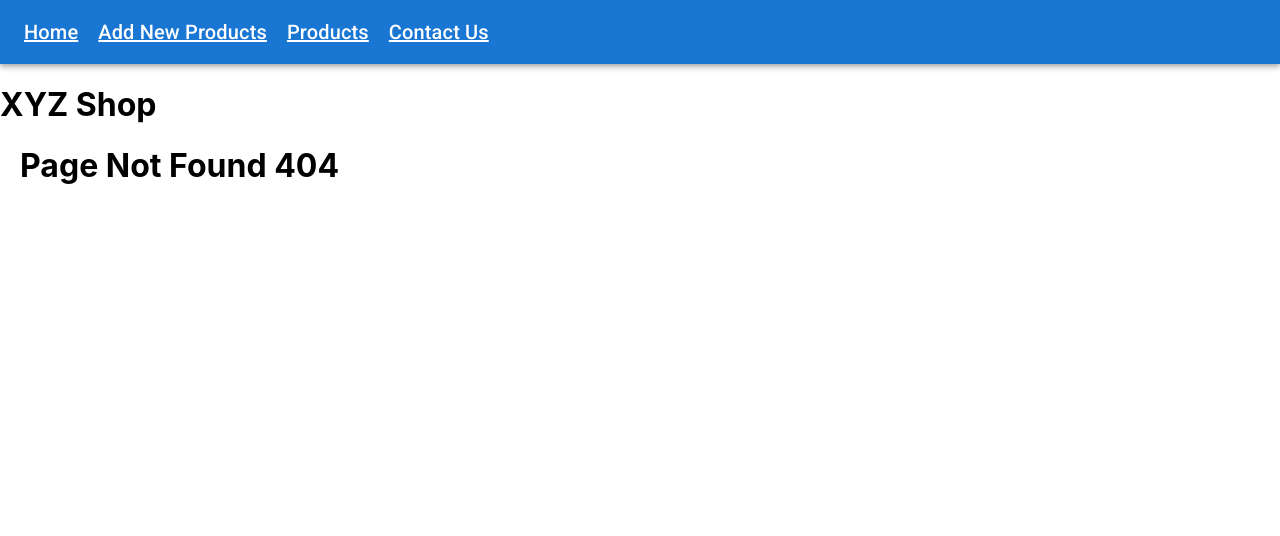
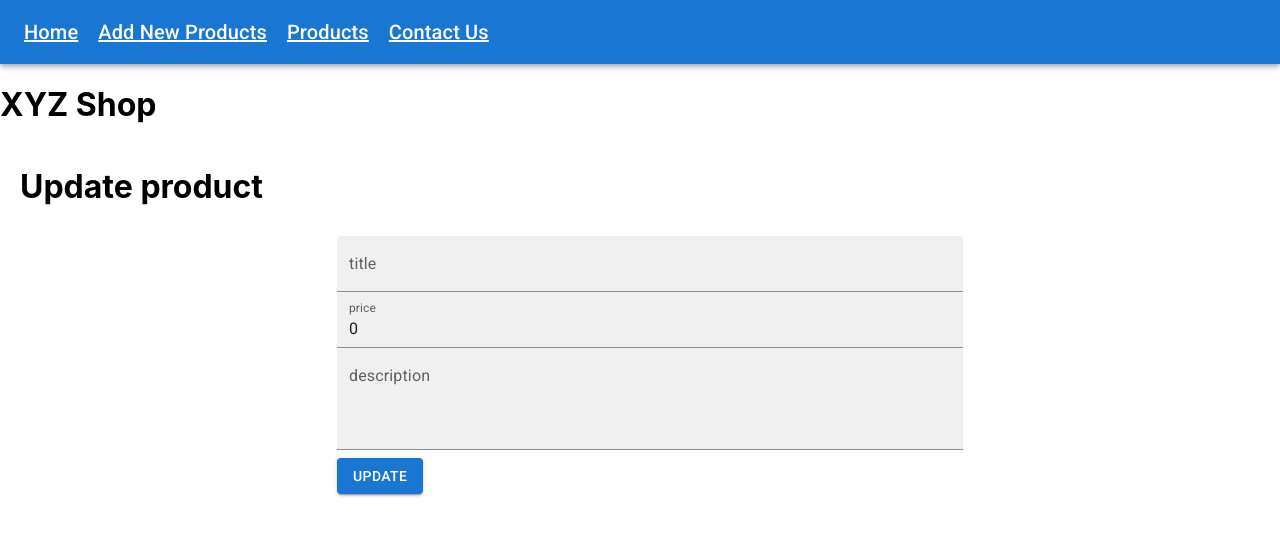
Before and after one commit to AsadMalik26/react-api, a React (Create React App) app: page /products/update/1 in a window 1280 px wide. Before the commit this address had no page. Shown: the top 536 px of the page. Built offline with nearby package versions, Linux system fonts and the light colour scheme; no server answers.

Commit message:
CRUD Operation Done
Write description later
- Sleep

```diff
--- a/src/App.js
+++ b/src/App.js
@@ -6,6 +6,7 @@ import ContactUs from "./components/ContactUs";
 import PageNotFound from "./components/NotFound";
 import Products from "./components/products/Products";
 import NewProduct from "./components/products/NewProduct";
+import UpdateProduct from "./components/products/UpdateProduct";
 //Router handling
 // Wrap full application in Router
 //Switch - used to tell the path and load component against the path
@@ -19,6 +20,7 @@ function App() {
           <Routes>
             {/* old method - above: Switch instead of Routes- below: component instead of element */}
             {/* <Route path="/" component={<LandingPage />} /> */}
+            <Route path="/products/update/:id" element={<UpdateProduct />} />
             <Route path="/products/new" element={<NewProduct />} />
             <Route path="/products" element={<Products />} />
             <Route path="/contact-us" element={<ContactUs />} />
--- a/src/components/products/Products.jsx
+++ b/src/components/products/Products.jsx
@@ -7,9 +7,16 @@ import { useNavigate } from "react-router-dom";
 import productOperation from "../../services/ProductOperations";
 
 const Products = () => {
+  const navigate = useNavigate();
   const [products, setProducts] = useState([]);
   // {title:"React", price:500, description:"Making React API by hard code testing "},{title:"React 2", price:300, description:"Making React API by hard code testing "}
   // console.log("Calling Products component");
+
+  const handleAddNewItem = (props) => {
+    console.log(props);
+    navigate("/products/new");
+    // push function relocate the the location i.e address
+  };
 
   const getData = () => {
     productOperation
@@ -21,13 +28,6 @@ const Products = () => {
       .catch((error) => console.log("Error fetch data", error));
   };
   useEffect(getData, []);
-
-  const navigate = useNavigate();
-  const handleAddNewItem = (props) => {
-    console.log(props);
-    navigate("/products/new");
-    // push function relocate the the location i.e address
-  };
 
   return (
     <div>
@@ -46,7 +46,7 @@ const Products = () => {
       ) : (
         <Grid container spacing={3}>
           {products.map((product, index) => (
-            <SingleProduct product={product} key={index} />
+            <SingleProduct product={product} key={index} onDelete={getData} />
           ))}
         </Grid>
       )}
--- a/src/components/products/SingleProduct.jsx
+++ b/src/components/products/SingleProduct.jsx
@@ -1,15 +1,43 @@
 import { Grid, Button } from "@mui/material";
 import React from "react";
-const SingleProduct = ({ product }) => {
+import { useNavigate } from "react-router-dom";
+import productOperation from "../../services/ProductOperations";
+
+const SingleProduct = (props) => {
+  const navigate = useNavigate();
+  const { product, onDelete } = props;
+
   return (
     <Grid item xs={4} style={{ border: "1px dotted" }}>
       <span>
         <h2>
           {product.title}
-          <Button variant="outlined" color="primary">
+          <Button
+            variant="outlined"
+            color="primary"
+            onClick={(e) => {
+              console.log("When Edit Clicked: e:", e);
+              console.log("When Edit Clicked: props:", props);
+              console.log("Navigate to update page");
+
+              navigate("/products/update/" + product._id);
+            }}
+          >
             Edit
-          </Button>{" "}
-          <Button variant="outlined" color="secondary">
+          </Button>
+          <Button
+            variant="outlined"
+            color="secondary"
+            onClick={(e) => {
+              productOperation
+                .deleteProduct(product._id)
+                .then((data) => {
+                  console.log("Deleted: ", data);
+                  onDelete();
+                })
+                .catch((err) => console.log("Error while delete: ", err));
+            }}
+          >
             Delete
           </Button>
         </h2>
--- /dev/null
+++ b/src/components/products/UpdateProduct.jsx
@@ -0,0 +1,118 @@
+import { Button, Grid, TextField } from "@mui/material";
+import React, { useEffect, useState } from "react";
+import { useNavigate, useParams } from "react-router-dom";
+import productOperation from "../../services/ProductOperations";
+
+const UpdateProduct = (props) => {
+  const [title, setTitle] = useState("");
+  const [price, setPrice] = useState(0);
+  const [description, setDescription] = useState("");
+  const navigate = useNavigate();
+  const params = useParams();
+
+  console.log("Params: ", params); // it is returning the param object
+  console.log("Params ID: ", params.id); //it is returning the id
+  console.log("In Update: ", props); // it return the location, history etc in props object - i.e the default props object
+
+  // console.log("Variables Values For every click: ", title, price, description);
+
+  const handleUpdateProduct = () => {
+    console.log("Update Clicked");
+    console.log(
+      "Variables Value before operation called: ",
+      title,
+      price,
+      description
+    );
+    productOperation
+      .updateProduct(params.id, { title, price, description })
+      .then((data) => {
+        console.log("Updated", data);
+        console.log(
+          "Variables Value AFTER operation called: ",
+          title,
+          price,
+          description
+        );
+        navigate("/products");
+      })
+      .catch((err) => console.log("Error Update: ", err));
+  };
+
+  useEffect(() => {
+    productOperation
+      .getSingleProduct(params.id)
+      .then((data) => {
+        setTitle(data.title);
+        setPrice(data.price);
+        setDescription(data.description);
+
+        // it is empty in 1st attempt
+        console.log(
+          "Data Variables Value",
+          data.title,
+          data.price,
+          data.description
+        );
+      })
+      .catch((err) => console.log("Error Fetching record: ", err));
+  }, []);
+
+  return (
+    <Grid container spacing={1}>
+      <Grid item xs={12}>
+        <h1>Update product</h1>
+      </Grid>
+
+      <Grid item xs={3}></Grid>
+      <Grid item xs={6}>
+        <TextField
+          value={title}
+          label="title"
+          variant="filled"
+          fullWidth
+          onChange={(e) => {
+            setTitle(e.target.value);
+          }}
+        />
+        <TextField
+          value={price}
+          label="price"
+          variant="filled"
+          fullWidth
+          onChange={(e) => {
+            setPrice(e.target.value);
+          }}
+          type="number"
+        />
+        <TextField
+          value={description}
+          label="description"
+          variant="filled"
+          fullWidth
+          onChange={(e) => {
+            setDescription(e.target.value);
+          }}
+          multiline
+          rows={3}
+        />
+      </Grid>
+      <Grid item xs={3}></Grid>
+      {/* <Grid container> */}
+      <Grid item xs={3}></Grid>
+      <Grid item xs={6}>
+        <Button
+          variant="contained"
+          color="primary"
+          onClick={handleUpdateProduct}
+        >
+          Update
+        </Button>
+      </Grid>
+      <Grid item xs={3}></Grid>
+      {/* </Grid> */}
+    </Grid>
+  );
+};
+
+export default UpdateProduct;
--- a/src/services/ApiCalls.js
+++ b/src/services/ApiCalls.js
@@ -37,7 +37,7 @@ class ApiCalls {
   put = (url, data) =>
     new Promise((resolve, reject) => {
       axios
-        .put(url)
+        .put(url, data)
         .then((res) => {
           resolve(res.data);
         })
--- a/src/services/ProductOperations.js
+++ b/src/services/ProductOperations.js
@@ -2,7 +2,10 @@ import ApiCalls from "./ApiCalls";
 
 class ProductOperations extends ApiCalls {
   addProduct = (data) => this.post("", data);
+
   getProduct = () => this.get("");
+  getSingleProduct = (id) => this.get("" + id);
+
   updateProduct = (_id, data) => this.put("" + _id, data);
   deleteProduct = (_id) => this.delete("" + _id);
 }
```
